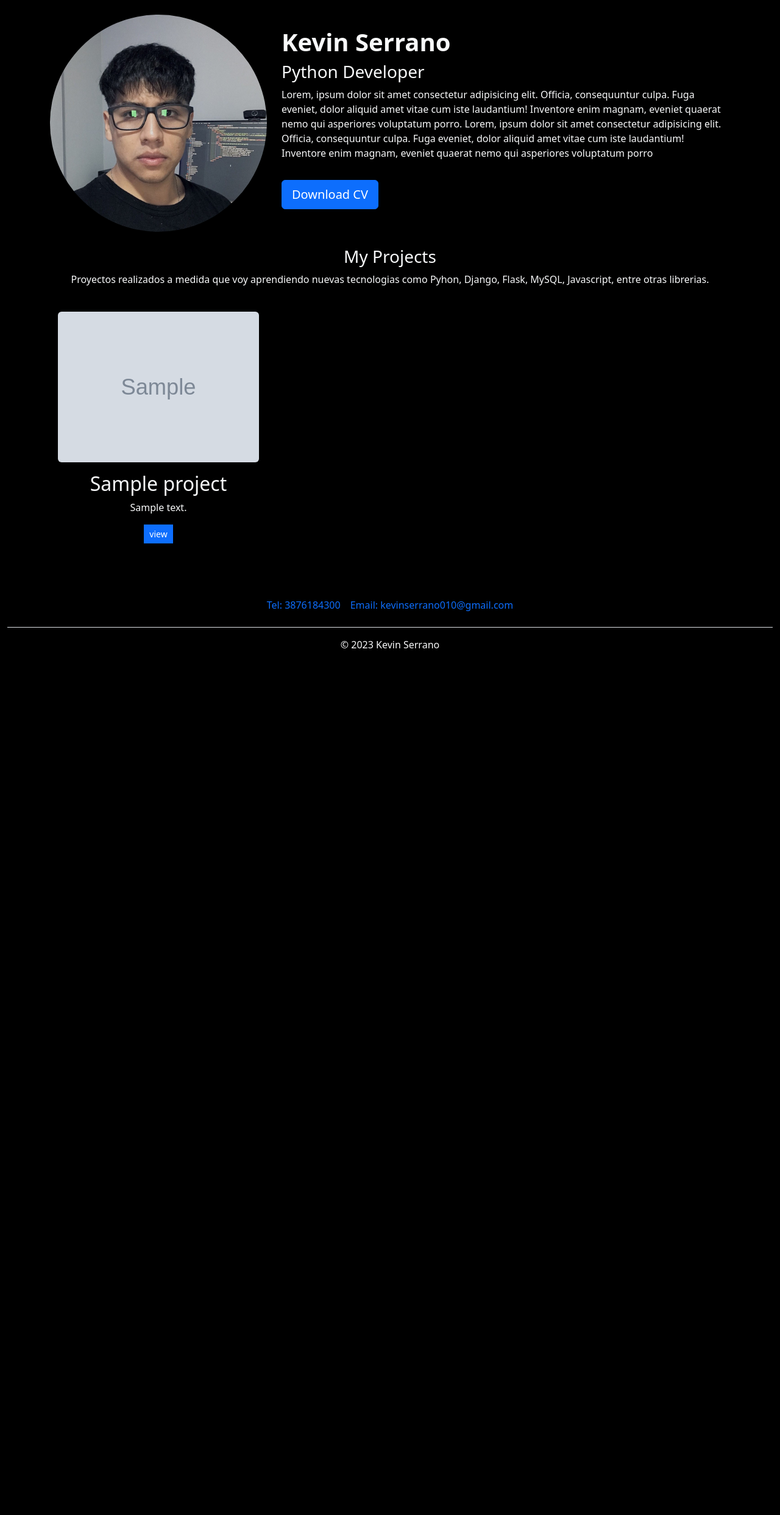
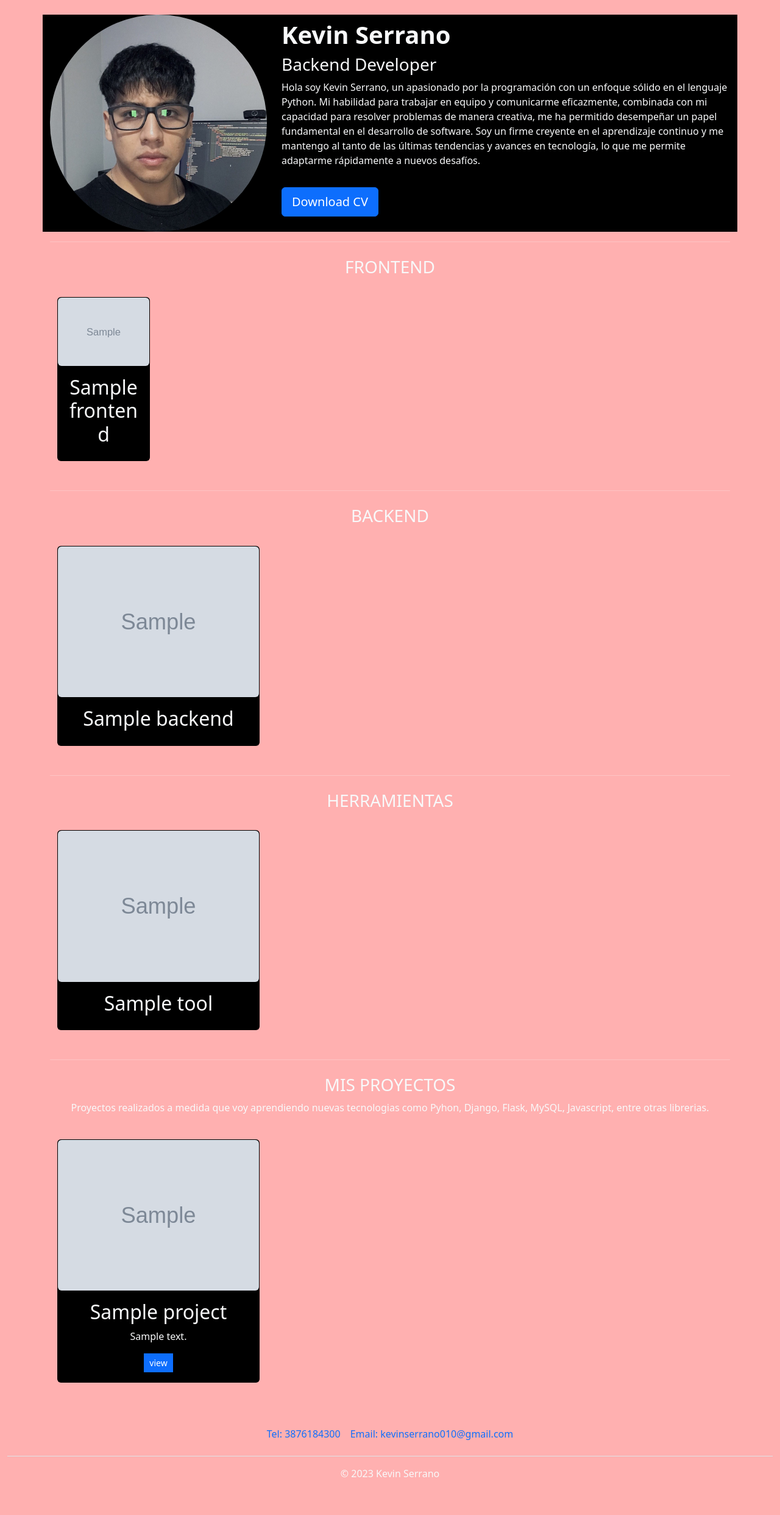
Before and after one commit to kevinserrano01/django_portfolio, a Django app: page / in a window 1280 px wide. Shown: the part 56-2540 px from the top of the page at 61% size. Before the commit the page ends 1119 px from the top, so only its background shows below. Run offline with Django 4.2, Linux system fonts and the light colour scheme; tables that the repository leaves empty hold one stand-in row (values such as "Sample post"); grey boxes marked "Sample" are stand-in pictures.

Commit message:
Nueva migracion y agregue lenguajes frontend, backen y herramientas a mi portfolio.

```diff
--- a/portfolio/admin.py
+++ b/portfolio/admin.py
@@ -1,4 +1,7 @@
 from django.contrib import admin
-from .models import Project
+from .models import *
 
 admin.site.register(Project)
+admin.site.register(Frontend)
+admin.site.register(Backend)
+admin.site.register(Tools)
--- a/portfolio/models.py
+++ b/portfolio/models.py
@@ -10,3 +10,24 @@ class Project(models.Model):
 
     def __str__(self) -> str:
         return self.title
+
+class Frontend(models.Model):
+    title = CharField(max_length=100)
+    image = ImageField(upload_to='portfolio/frontend/')
+
+    def __str__(self) -> str:
+        return self.title
+
+class Backend(models.Model):
+    title = CharField(max_length=100)
+    image = ImageField(upload_to='portfolio/backend/')
+
+    def __str__(self) -> str:
+        return self.title
+
+class Tools(models.Model):
+    title = CharField(max_length=100)
+    image = ImageField(upload_to='portfolio/backend/')
+
+    def __str__(self) -> str:
+        return self.title
--- a/portfolio/static/main.css
+++ b/portfolio/static/main.css
@@ -1,9 +1,9 @@
 body {
-    background-color: black;
+    background-color: rgb(255, 176, 176);
 }
 
 .bg-black {
-    background-color: black;
+    background-color: #fd2b2b;
 }
 
 .card-project:hover {
@@ -14,3 +14,7 @@ body {
 .roundedFoto {
     border-radius: 20px;
 }
+
+.logos {
+    width: 200px;
+}
--- a/portfolio/templates/home.html
+++ b/portfolio/templates/home.html
@@ -10,19 +10,64 @@
 
     <div class="col-md-8 my-auto">
         <h1><strong>Kevin Serrano</strong></h1>
-        <h3>Python Developer</h3>
-        <p>Lorem, ipsum dolor sit amet consectetur adipisicing elit. Officia, consequuntur culpa. Fuga eveniet, dolor
-            aliquid amet vitae cum iste laudantium! Inventore enim magnam, eveniet quaerat nemo qui asperiores
-            voluptatum porro. Lorem, ipsum dolor sit amet consectetur adipisicing elit. Officia, consequuntur culpa.
-            Fuga eveniet, dolor aliquid amet vitae cum iste laudantium! Inventore enim magnam, eveniet quaerat nemo qui
-            asperiores voluptatum porro</p>
+        <h3>Backend Developer</h3>
+        <p>Hola soy Kevin Serrano, un apasionado por la programación con un enfoque sólido en el lenguaje Python. Mi habilidad para trabajar en equipo y comunicarme eficazmente, combinada con mi capacidad para resolver problemas de manera creativa, me ha permitido desempeñar un papel fundamental en el desarrollo de software. Soy un firme creyente en el aprendizaje continuo y me mantengo al tanto de las últimas tendencias y avances en tecnología, lo que me permite adaptarme rápidamente a nuevos desafíos. </p>
         <a href="{% static 'portfolio/CV-Serrano-Kevin-Backend-developer.pdf' %}" class="btn btn-primary btn-lg rounded my-3" target="_blank">Download CV</a>
     </div>
 </header>
 
+<hr>
+
 <div class="row my-4 text-center">
+    <h3>FRONTEND</h3>
+    {% for language in frontend %}
+    <div class="logos col-md-4 p-4">
+        <div class="card bg-black text-light">
+            <img src="{{language.image.url}}" alt="{{language.title}}" class="rounded">
+            <div class="card-body">
+                <h2>{{language.title}}</h2>
+            </div>
+        </div>
+    </div>
+    {% endfor %}
+</div>
 
-    <h3>My Projects</h3>
+<hr>
+
+<div class="row my-4 text-center">
+    <h3>BACKEND</h3>
+    {% for language in backend %}
+    <div class="col-md-4 p-4">
+        <div class="card bg-black text-light">
+            <img src="{{language.image.url}}" alt="{{language.title}}" class="card-img-top rounded">
+            <div class="card-body">
+                <h2>{{language.title}}</h2>
+            </div>
+        </div>
+    </div>
+    {% endfor %}
+</div>
+
+<hr>
+
+<div class="row my-4 text-center">
+    <h3>HERRAMIENTAS</h3>
+    {% for tool in tools %}
+    <div class="col-md-4 p-4">
+        <div class="card bg-black text-light">
+            <img src="{{tool.image.url}}" alt="{{tool.title}}" class="card-img-top rounded">
+            <div class="card-body">
+                <h2>{{tool.title}}</h2>
+            </div>
+        </div>
+    </div>
+    {% endfor %}
+</div>
+
+<hr>
+
+<div class="row my-4 text-center">
+    <h3>MIS PROYECTOS</h3>
     <p>Proyectos realizados a medida que voy aprendiendo nuevas tecnologias como Pyhon, Django, Flask, MySQL, Javascript, entre otras librerias.</p>
 
     {% for project in projects %}
@@ -33,16 +78,14 @@
             <div class="card-body">
                 <h2>{{project.title}}</h2>
                 <p>{{project.description}}</p>
-
                 {% if project.url %}
                 <a href="{{project.url}}" class="btn btn-primary rounded-0 btn-sm" target="_blank">view</a>
                 {% endif %}
+            </div>
 
-            </div>
         </div>
     </div>
     {% endfor %}
-
 </div>
 
 {% endblock %}
--- a/portfolio/views.py
+++ b/portfolio/views.py
@@ -1,6 +1,16 @@
 from django.shortcuts import render
-from .models import Project
+from .models import *
 
 def home(request):
     projects = Project.objects.all()
-    return render(request, 'home.html', {'projects':projects})
+    languagesFrontend = Frontend.objects.all()
+    languagesBackend = Backend.objects.all()
+    herramientas = Tools.objects.all()
+
+    data = {
+        'projects':projects,
+        'frontend': languagesFrontend,
+        'backend': languagesBackend,
+        'tools': herramientas
+    }
+    return render(request, 'home.html', data)
```
Also changed, not shown: portfolio/migrations/0002_backend_frontend.py (added), portfolio/migrations/0003_alter_backend_image_alter_frontend_image.py (added), portfolio/migrations/0004_tools.py (added).
